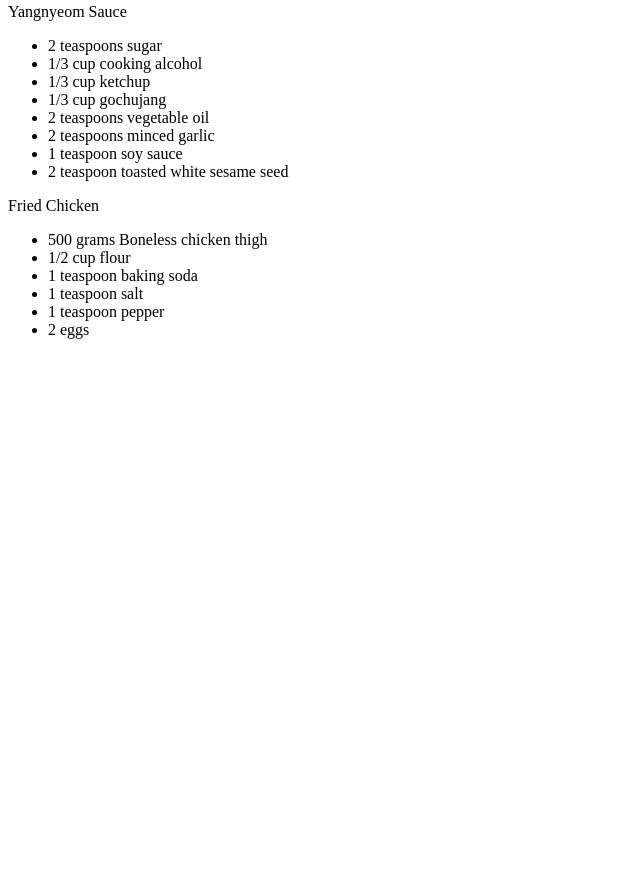
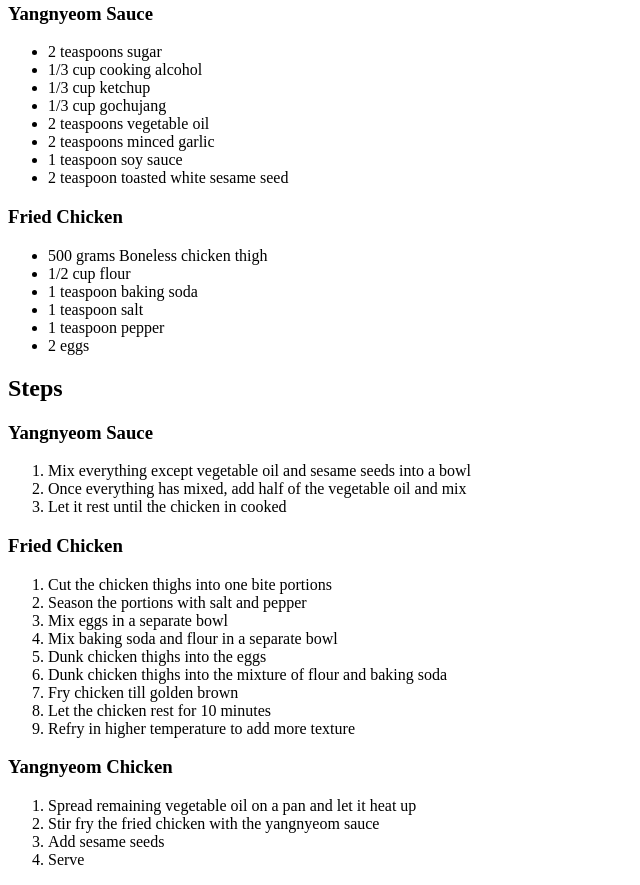
Before and after one commit to ryutn/odin-recipes, a plain HTML site: page recipes/chicken.html in a window 1280 px wide. Shown: the part 652-1537 px from the top of the page, without its empty margins (0-640 px from the left). Before the commit the page ends 1007 px from the top, so only its background shows below. Drawn offline with Linux system fonts and the light colour scheme.

Commit message:
Finish chicken.html

```diff
--- a/recipes/chicken.html
+++ b/recipes/chicken.html
@@ -12,7 +12,7 @@
             <p>This is a simple and easy recipe for yangnyeom chicken(korean fried chicken). This post isn't by any means something I want people to try out, but something I've decided to post for the sake of learning the basics of HTML.
             On another note, I highly doubt that this recipe follows any traditional korean way to cook and is just the way I make yangnyeom chicken. </p>
         <h2>Ingredients</h2>
-                <p>Yangnyeom Sauce</p>
+                <h3>Yangnyeom Sauce</h3>
                     <ul>
                         <li>2 teaspoons sugar</li>
                         <li>1/3 cup cooking alcohol</li>
@@ -23,7 +23,7 @@
                         <li>1 teaspoon soy sauce</li>
                         <li>2 teaspoon toasted white sesame seed</li>
                     </ul>
-                 <p>Fried Chicken</p>
+                 <h3>Fried Chicken</h3>
                     <ul>
                         <li>500 grams Boneless chicken thigh</li>
                         <li>1/2 cup flour</li>
@@ -33,6 +33,35 @@
                         <li>2 eggs</li>
                     </ul>
 
+        <h2>Steps</h2>
+                <h3>Yangnyeom Sauce</h3>
+                    <ol>
+                        <li>Mix everything except vegetable oil and sesame seeds into a bowl</li>
+                        <li>Once everything has mixed, add half of the vegetable oil and mix</li>
+                        <li>Let it rest until the chicken in cooked</li>
+                    </ol>
+
+                <h3>Fried Chicken</h3>
+                    <ol>
+                        <li>Cut the chicken thighs into one bite portions</li>
+                        <li>Season the portions with salt and pepper</li>
+                        <li>Mix eggs in a separate bowl</li>
+                        <li>Mix baking soda and flour in a separate bowl</li>
+                        <li>Dunk chicken thighs into the eggs</li>
+                        <li>Dunk chicken thighs into the mixture of flour and baking soda</li>
+                        <li>Fry chicken till golden brown</li>
+                        <li>Let the chicken rest for 10 minutes</li>
+                        <li>Refry in higher temperature to add more texture</li>
+                    </ol>
+
+                <h3>Yangnyeom Chicken</h3>
+                    <ol>
+                        <li>Spread remaining vegetable oil on a pan and let it heat up</li>
+                        <li>Stir fry the fried chicken with the yangnyeom sauce</li>
+                        <li>Add sesame seeds</li>
+                        <li>Serve</li>
+                    </ol>
+
 
     </body>
 </html>
```
